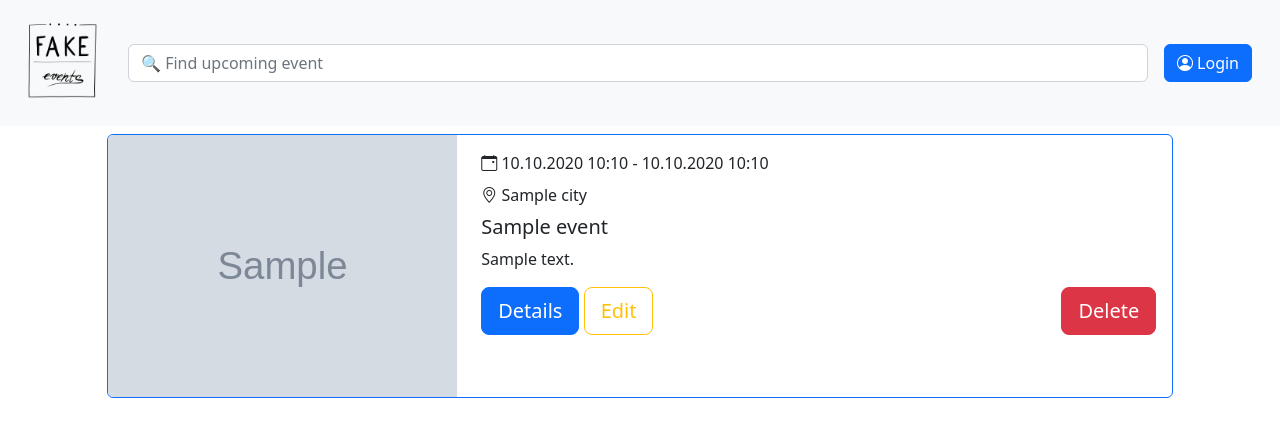
After one commit to Lumpator/SDA_final_project, a Django app: template events/templates/created_events.html in a window 1280 px wide. The commit adds this page. Shown: the top 437 px of the page. Run offline with Django 4.2, Linux system fonts and the light colour scheme; the template is opened without the code that fills it: most values are stand-ins (such as "Sample title", 1, 10 or a date in 2020); grey boxes marked "Sample" are stand-in pictures; some libraries are stand-ins or nearby versions.

Commit message:
added delete event function

```diff
--- /dev/null
+++ b/events/templates/created_events.html
@@ -0,0 +1,29 @@
+{% extends "base.html" %}
+{% block content %}
+{% for event in events %}
+    <div class="d-flex justify-content-center">
+        <div class="card border-primary mx-2 my-2 col-sm-12 col-lg-10">
+            <div class="row g-2">
+                <div class="col-lg-4">
+                    <img src="{{ event.photo }}" class="img-fluid rounded-start" alt="event photo">
+                </div>
+                <div class="col-lg-8">
+                    <div class="card-body">
+                        <p class="card-title"><i class="bi bi-calendar-event"></i>
+                            {{ event.event_start|date:'d.m.Y H:i' }}
+                            - {{ event.event_end|date:'d.m.Y H:i' }}</p>
+                        <p class="card-title"><i class="bi bi-geo-alt"></i>
+                            {{ event.city }}</p>
+                        <h5 class="card-title">{{ event.title }}  </h5>
+                        <p class="card-text">{{ event.description|truncatechars:50 }} </p>
+                        <a href="{% url "event_detail" event.id %}" class="btn btn-lg btn-primary">Details</a>
+                        <a href="{% url "event_detail" event.id %}" class="btn btn-lg btn-outline-warning">Edit</a>
+                        <a href="{% url "delete_event" event.id %}" class="btn btn-lg btn-danger float-end">Delete</a>
+                    </div>
+                </div>
+            </div>
+        </div>
+    </div>
+
+{% endfor %}
+{% endblock %}
--- a/events/templates/event_detail.html
+++ b/events/templates/event_detail.html
@@ -28,7 +28,7 @@
                         <li class="list-group-item">
                             <div class="row">
                                 <div class="col text-start">Organizer</div>
-                                <div class="col text-end h5">{{ event.host }}</div>
+                                <div class="col text-end h5 ">{{ event.host }}</div>
                             </div>
                         </li>
                         <li class="list-group-item">
--- a/events/templates/navbar.html
+++ b/events/templates/navbar.html
@@ -23,9 +23,9 @@
                 <i class="bi bi-person-circle"></i> {{ request.user.username }}
             </button>
             <ul class="dropdown-menu">
-                <li><a class="dropdown-item" href="#">My profile</a></li>
+                <li><a class="dropdown-item" href="{% url "my_events" %}">My Events</a></li>
                 <li><a class="dropdown-item" href="{% url "create_event" %}">Create Event</a></li>
-                <li><a class="dropdown-item" href="#">Request api key?</a></li>
+{#                <li><a class="dropdown-item" href="#">Request api key?</a></li>#}
                 <li><a class="dropdown-item" href="{% url "logout" %}">Logout</a></li>
 
             </ul>
--- a/events/urls.py
+++ b/events/urls.py
@@ -4,7 +4,7 @@ import events.views
 
 urlpatterns = [
     path('', events.views.home, name="home"),
-    #filtering endpoints
+    # filtering endpoints
     path("event/<str:id>", events.views.event_detail, name="event_detail"),
     path("event/<str:id>/addfav", events.views.add_event_to_favourites, name="add_favourites"),
     path("event/<str:id>/rmfav", events.views.remove_event_from_favourites, name="rm_favourites"),
@@ -13,4 +13,6 @@ urlpatterns = [
     path("event/<str:id>/create_message", events.views.create_message, name="create_message"),
     path("create/", events.views.create_event, name="create_event"),
     path("search/", events.views.search, name="search"),
+    path("my-events", events.views.my_events, name="my_events"),
+    path("event/<str:id>/delete", events.views.delete_event, name="delete_event"),
 ]
```
Also changed, not shown: events/templates/delete_event.html (added, +18 -0 lines), events/views.py (+20 -4 lines), events_api/migrations/0011_alter_event_photo.py (added).
